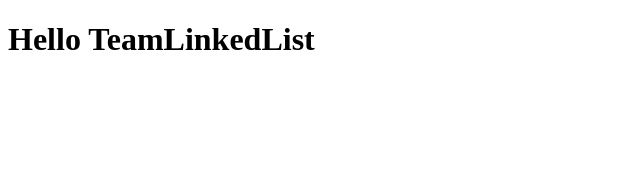
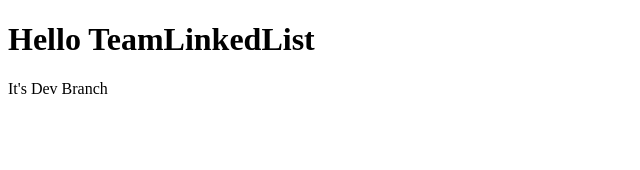
Before and after one commit to XParif/FrontEndWatchStorefsArmyProject, a Next.js app: page / in a window 1280 px wide. Shown: the top 170 px of the page, without its empty margins (0-640 px from the left). Built offline with nearby package versions, Linux system fonts and the light colour scheme.

Commit message:
for Testing Dev Mode

```diff
--- a/pages/index.js
+++ b/pages/index.js
@@ -6,6 +6,7 @@ export default function Home() {
   return (
     <>
       <h1>Hello TeamLinkedList</h1>
+      <p>It's Dev Branch </p>
     </>
   )
 }
```
